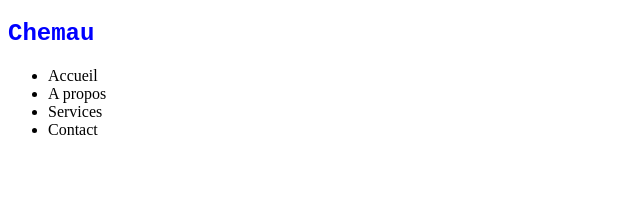
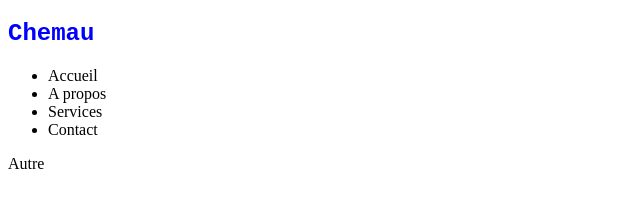
Before and after one commit to HARITIANANomena/monsite, a plain HTML site: page index.html in a window 1280 px wide. Shown: the full height of the page, 0-640 px from the left. Drawn offline with Linux system fonts and the light colour scheme.

Commit message:
Ajout paragraphe

```diff
--- a/index.html
+++ b/index.html
@@ -18,5 +18,6 @@
             </ul>
         </div>
     </nav>
+    <p>Autre</p>
 </body>
 </html>
```
